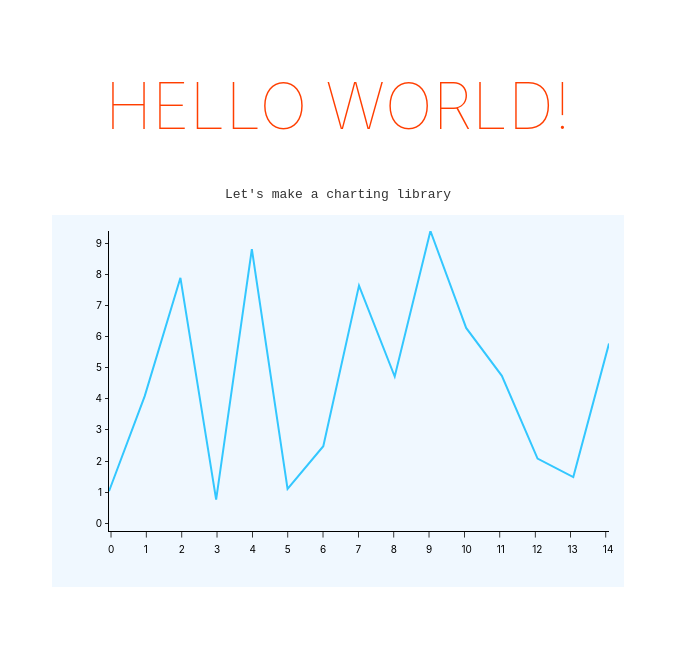
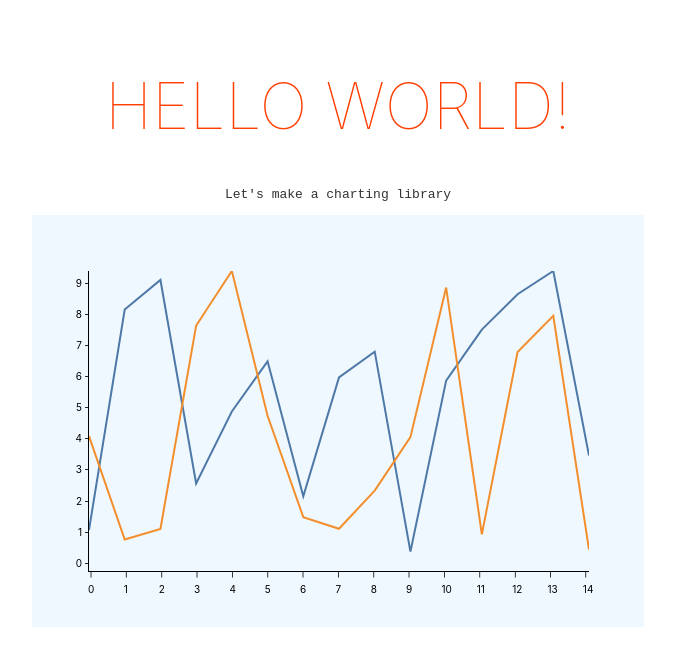
Before and after one commit to wrgoldstein/svelte-charts, a Svelte app: page / in a window 1280 px wide. Shown: the top 666 px of the page, without its empty margins (302-977 px from the left). Built offline with nearby package versions, Linux system fonts and the light colour scheme.

Commit message:
Handle multiple datasets

```diff
--- a/src/App.svelte
+++ b/src/App.svelte
@@ -16,16 +16,23 @@
 		- categorical
 		- time series
 		- numerical
-
-
 	*/
 
+	// raw from e.g. an api
 	let data = {
-		columns: ['a', 'b'],
-		number_columns: ['a', 'b'],
+		columns: ['a', 'b', 'c'],
+		number_columns: ['a', 'b', 'd'],
 		non_number_columns: [],
 		data_types: ['number', 'number'],
-		rows: _.range(15).map(v => [v, 10*Math.random()])
+		rows: _.range(15).map(v => [v, 10*Math.random(), 10*Math.random()])
+	}
+
+	// prepared for a chart
+	data = {
+		columns: data.columns,
+		rows: data.rows,
+		x_column: 'a',
+		y_columns: ['b', 'c']
 	}
 
 	import LineChart from "./LineChart.svelte"
--- a/src/LineChart.svelte
+++ b/src/LineChart.svelte
@@ -1,6 +1,7 @@
 <script>
 	import _ from "lodash"
 	import * as d3 from "d3"
+
 	export let data
 
 	function getTicks (count, max) {
@@ -21,16 +22,30 @@
 	let x = d3.scaleLinear().domain(d3.extent(data.rows, r => r[0])).range([0, width])
 	let x_ticks = x.ticks()
 
+	let y_column_indices = data.y_columns.map(c => data.columns.indexOf(c))
+
 	// calc y axis
-	let y = d3.scaleLinear().domain([d3.max(data.rows, r => r[1]), 0]).range([0, height])
-	let y_ticks = y.ticks()
+	let flattened_y = _.flatten(data.rows.map(row => {
+		return row.filter((_, i) => y_column_indices.includes(i))
+	}))
+	let mega_y = d3.scaleLinear()
+		.domain([d3.max(flattened_y), 0])
+		.range([0, height])
+	let y_ticks = mega_y.ticks()
 
-	// calc chart line(s)
-	let line = d3.line()
-		.x(function(d) { return x(d[0]); })
-		.y(function(d) { return y(d[1]); });
+	// 	data = {
+	// 	columns: data.columns,
+	// 	rows: data.rows,
+	// 	x_column: 'a',
+	// 	y_columns: ['b', 'c']
+	// }
 
-	let d = line(data.rows)
+	let x_getter = d => x(d[data.columns.indexOf(data.x_column)])
+
+	let lines = y_column_indices.map(i => {
+		let y = d3.scaleLinear().domain([d3.max(data.rows, r => r[i]), 0]).range([0, height])
+		return d3.line().x(x_getter).y(d => y(d[i]))
+	})
 </script>
 
 <div class="container">
@@ -41,7 +56,11 @@
 			height: {height}px;
 		">
 		<svg width={width} height={height}>
-			<path d={d} />
+			{#each lines as line, i}
+				<g style="stroke: {d3.schemeTableau10[i]};">
+					<path d={line(data.rows)} />
+				</g>
+			{/each}
 		</svg>
 		<div class="x-axis">
 			{#each x_ticks as tick}
@@ -66,11 +85,12 @@
 		position: relative;
 		padding-left: 40px;
 		padding-bottom: 40px;
+		margin-right: 40px;
+		margin-top: 40px;
 	}
 
 	svg {
 		fill: none;
-		stroke: #33C7FF;
 		display: block;
 		stroke-width: 2px;
 		border-left: 1px solid black;
```
Also changed, not shown: src/color.js (deleted, +0 -27 lines).
